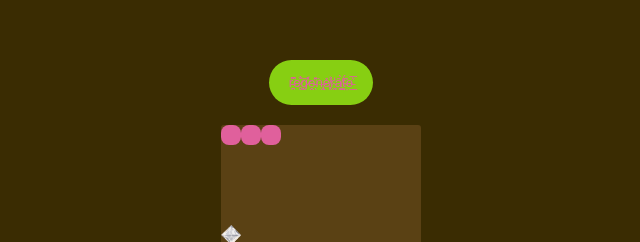
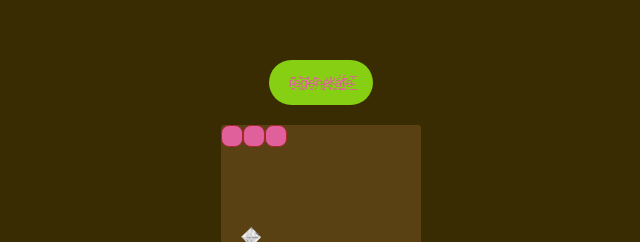
Before and after one commit to Bernifal/DIG, a plain HTML site: page index.html in a window 1280 px wide. Shown: the top 242 px of the page, 319-959 px from the left. Drawn offline with Linux system fonts and the light colour scheme.

Commit message:
Update style.css

```diff
--- a/style.css
+++ b/style.css
@@ -24,6 +24,7 @@
 .snake {
     background-color: rgb(224, 96, 156);
     border-radius: 8px;
+    border: solid 0.5px brown;
 }
 
 .apple {
```
